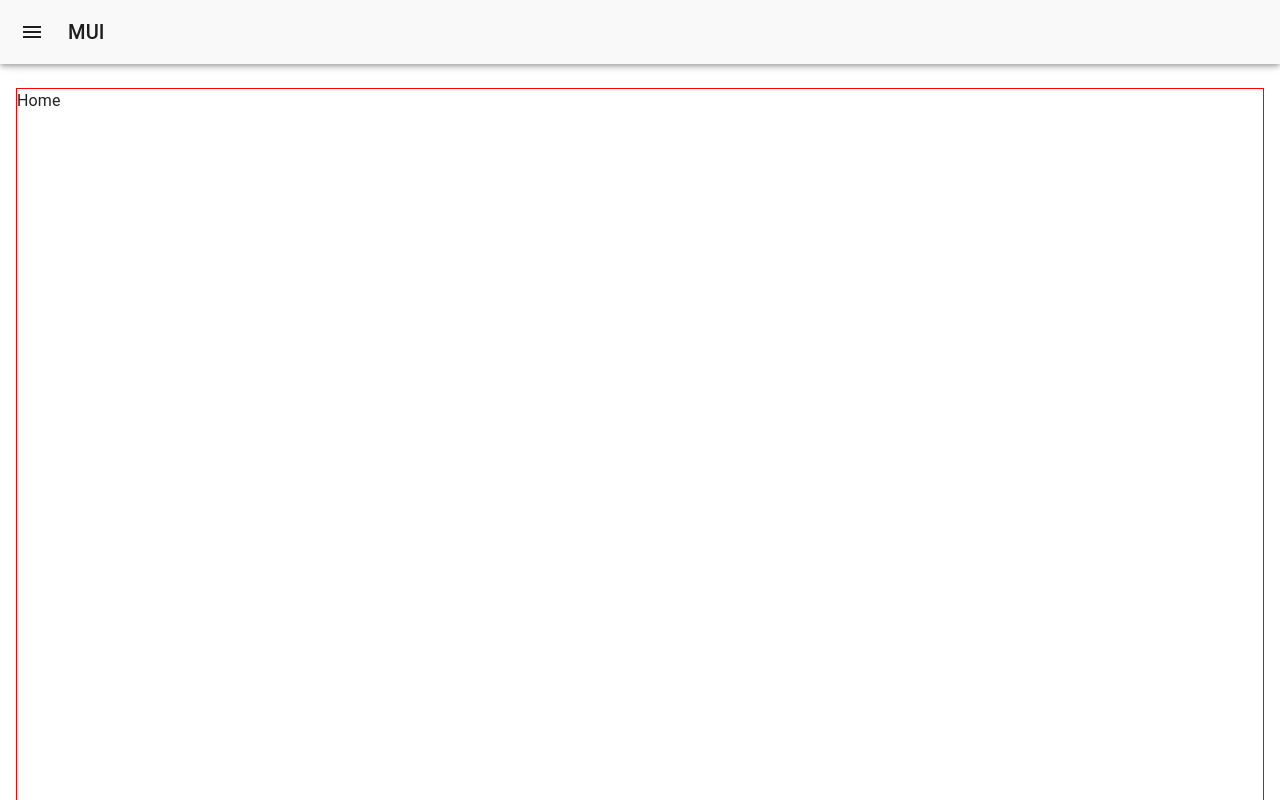
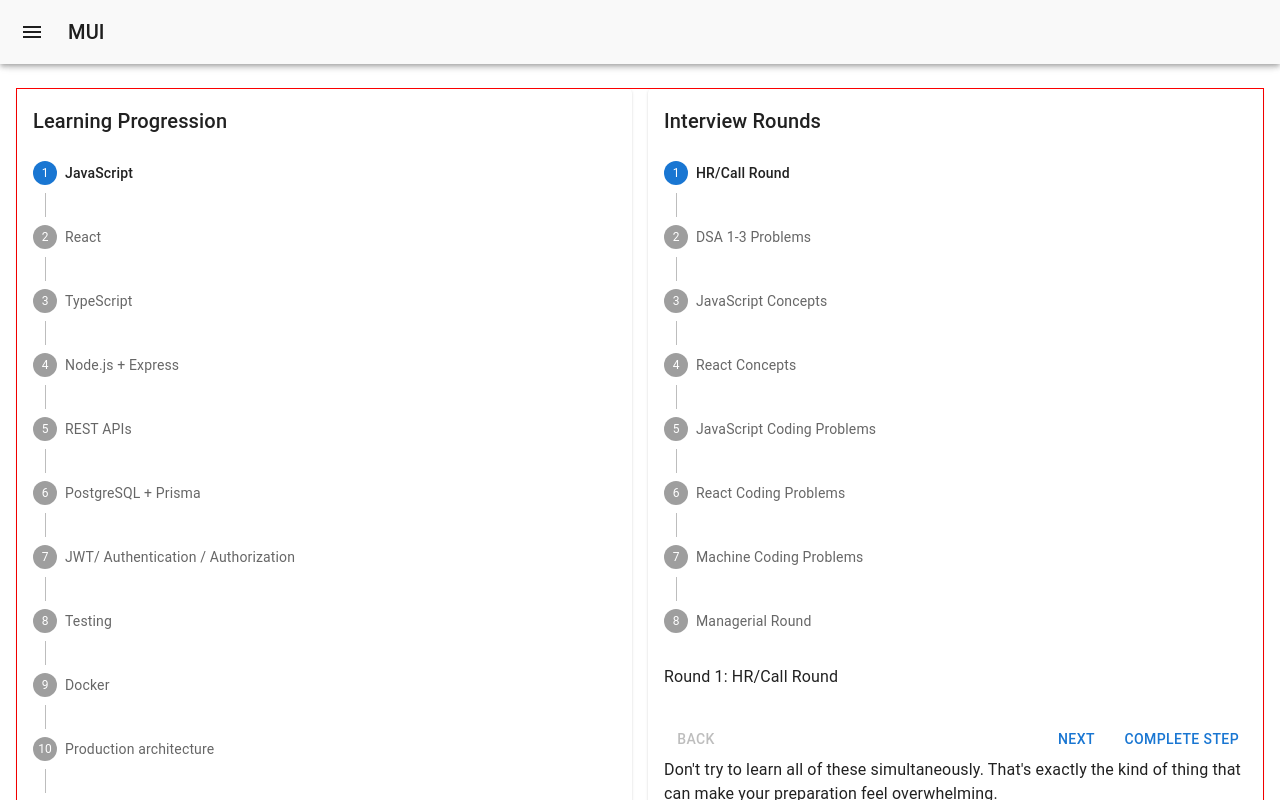
Before and after one commit to pramodboda/developer-analytics, a React (Vite) app in the folder client/: page / in a window 1280 px wide. Shown: the top 800 px of the page. Built offline with nearby package versions, Linux system fonts and the light colour scheme.

Commit message:
UPDATE: UI

```diff
--- a/client/src/app/pages/Home/HomePage.tsx
+++ b/client/src/app/pages/Home/HomePage.tsx
@@ -1,5 +1,6 @@
 // import DeveloperAnalytics from "../../dashboards/DeveloperAnalytics/DeveloperAnalytics";
+import CareerGoalsPage from "../Tech/CareerGoals/CareerGoalsPage";
 
 export default function HomePage(){
-    return(<>Home</>)
+    return(<><CareerGoalsPage/></>)
 };
```
Also changed, not shown: client/src/app/notes.txt (deleted), 1 other file (tests, documents, lock files or other folders).
